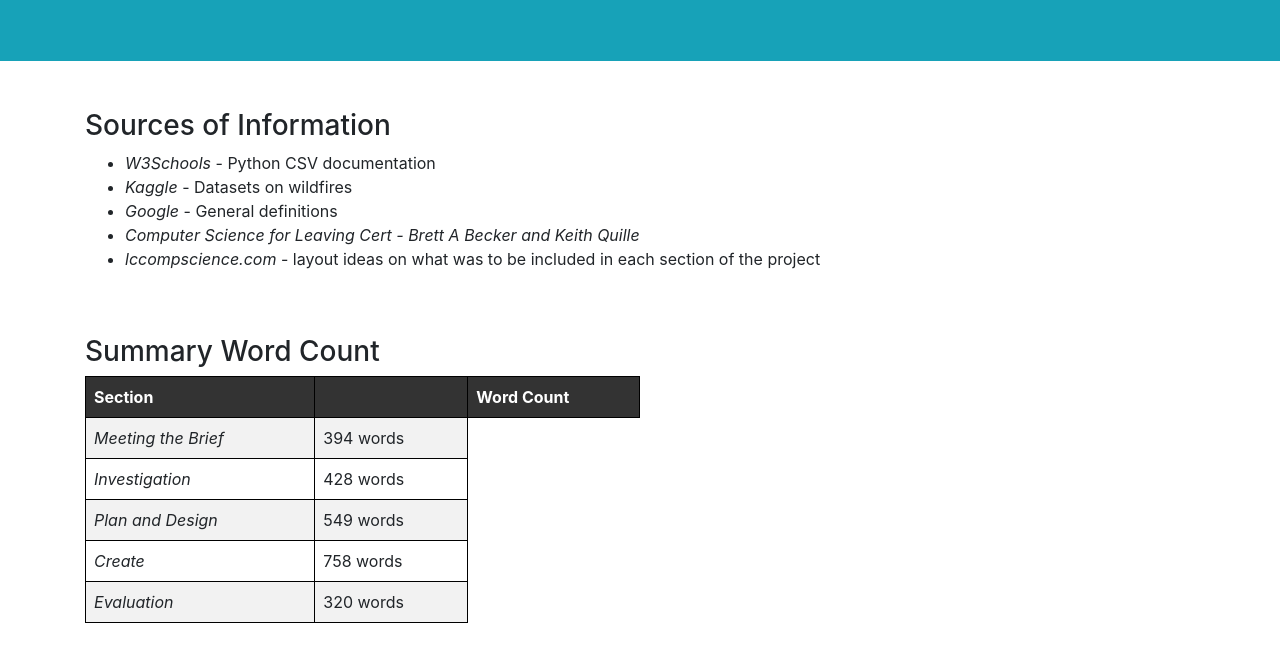
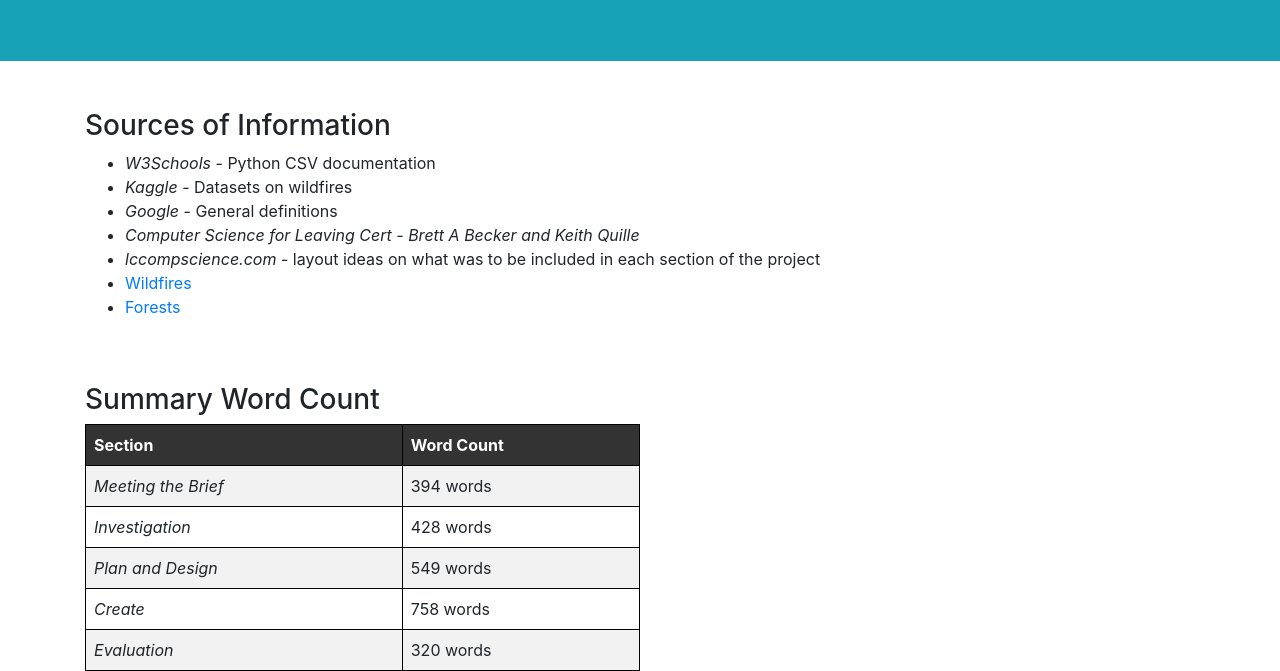
Before and after one commit to LucyFinn/LC-Project, a plain HTML site: page Report/references.html in a window 1280 px wide. Shown: the part 243-914 px from the top of the page. Before the commit the page ends 866 px from the top, so only its background shows below. Drawn offline with nearby package versions, Linux system fonts and the light colour scheme.

Commit message:
Update references.html

```diff
--- a/Report/references.html
+++ b/Report/references.html
@@ -57,6 +57,8 @@
       <li><i>Google</i> - General definitions</li>
       <li><i>Computer Science for Leaving Cert - Brett A Becker and Keith Quille</i></li>
       <li><i>lccompscience.com</i> - layout ideas on what was to be included in each section of the project</li>
+      <li><a href="https://www.ifrc.org/our-work/disasters-climate-and-crises/what-disaster/wildfires#:~:text=Wildfires%20(also%20known%20as%20bushfires,are%20carried%20by%20the%20wind">Wildfires</a></li>
+      <li><a href="https://wwf.panda.org/discover/our_focus/forests_practice/importance_forests/ ">Forests</a></li>
     </ul>
 
     </div>
@@ -95,7 +97,7 @@
 </style>
 <table>
   <tr>
-    <th>Section<th/>
+    <th>Section</th>
     <th>Word Count</th>
   </tr>
   <tr>
```
